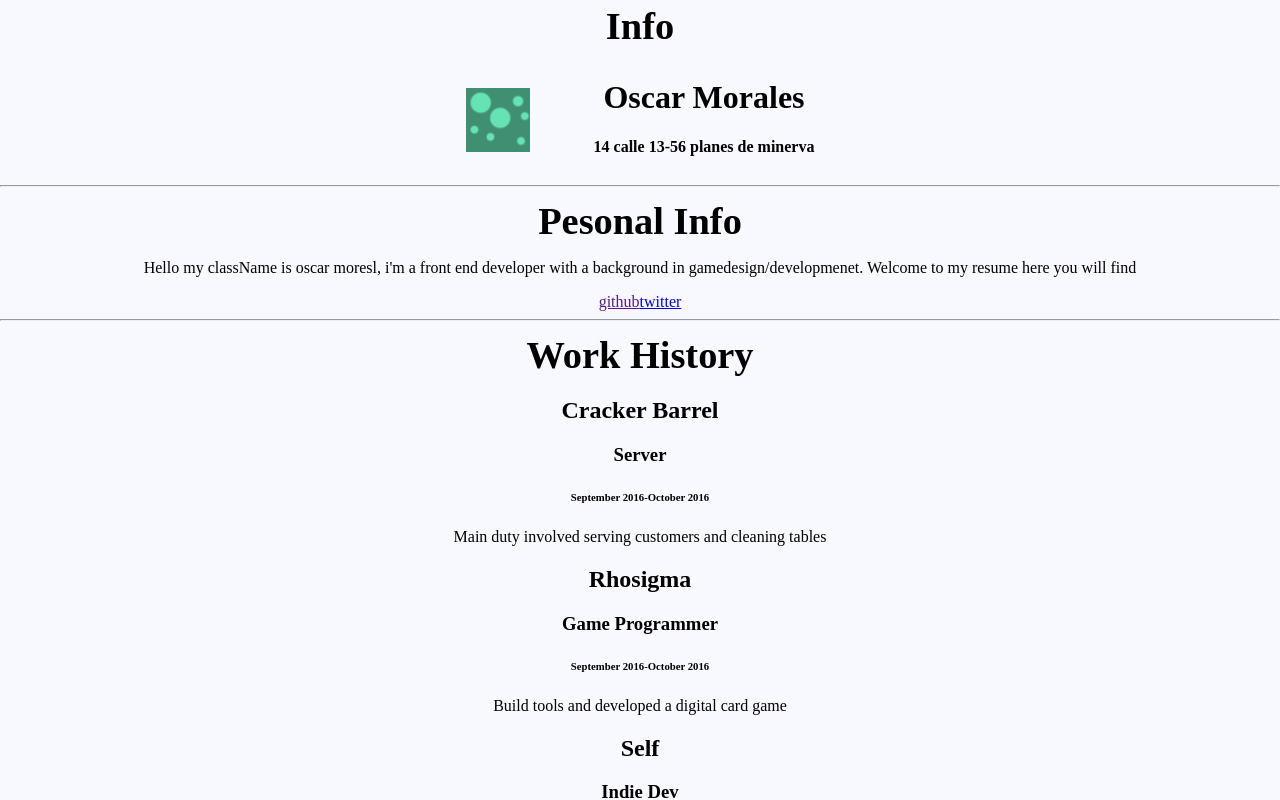
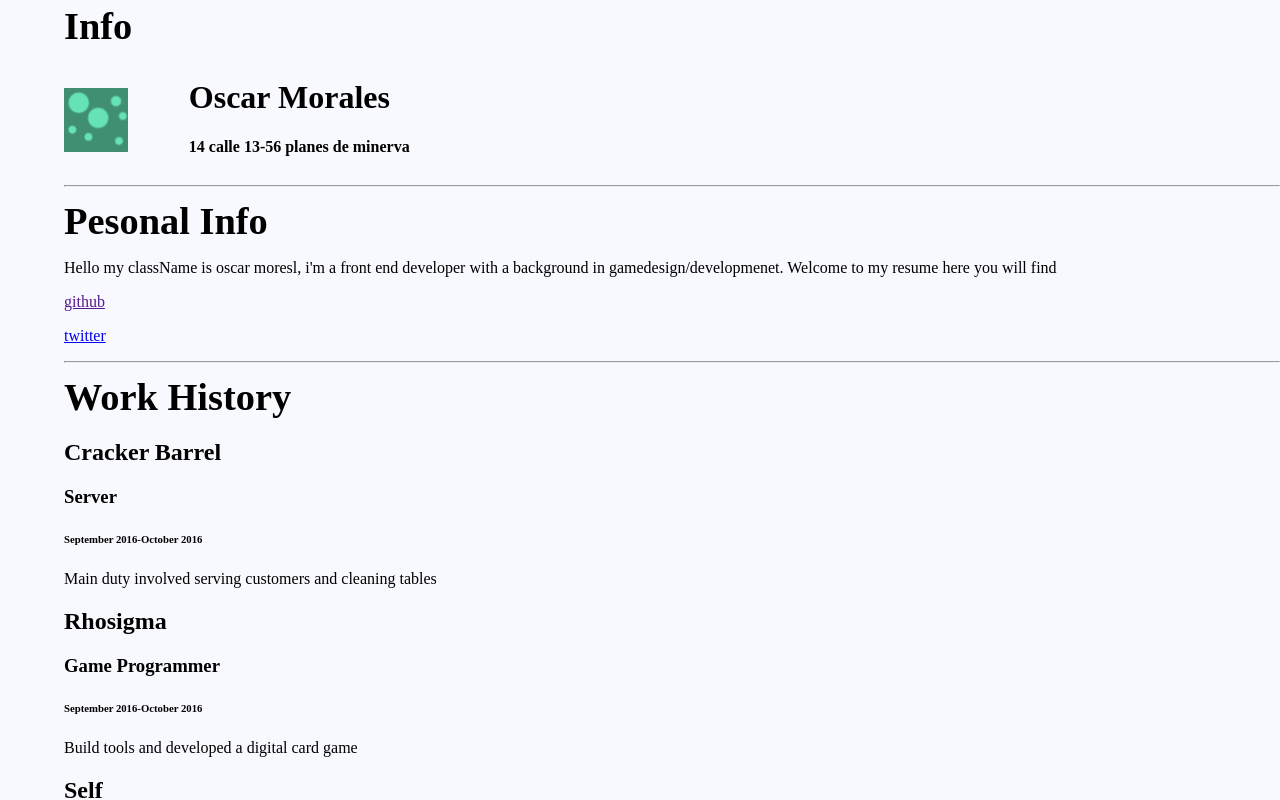
Before and after one commit to Vidsneezes/InteractiveResume, a React (Create React App) app: page / in a window 1280 px wide. Shown: the top 800 px of the page. Built offline with nearby package versions, Linux system fonts and the light colour scheme; a web font is replaced by a local one.

Commit message:
update page css and personal info jsx

```diff
--- a/src/components/page/Page.css
+++ b/src/components/page/Page.css
@@ -1,8 +1,9 @@
 .page {
     width: auto;
     margin: 0px 0px 12px;
-    text-align: center;
+    text-align: left;
     font-family: 'Asar', serif;
+    padding-left: 5%;
 }
 
 .page-intro {
--- a/src/components/personalinfo/PersonalInfo.jsx
+++ b/src/components/personalinfo/PersonalInfo.jsx
@@ -1,4 +1,5 @@
 import React, { Component } from 'react';
+import "./PersonalInfo.css"
 
 class PersonalInfo extends Component {
   render() {
@@ -10,7 +11,7 @@ class PersonalInfo extends Component {
       }
       var counter = 0;
       for(var keys in personalinfo.socialmedia){
-        socialMedia.push(<a key={counter} href={personalinfo.socialmedia[keys]}>{keys}</a>);
+        socialMedia.push(<span><a key={counter} href={personalinfo.socialmedia[keys]}>{keys}</a><p></p></span>);
         counter++;
       }
     }
@@ -19,7 +20,7 @@ class PersonalInfo extends Component {
         <div className="personalinfo-intro"><p>Hello my className is oscar moresl, i'm a front end developer with a background
           in gamedesign/developmenet. Welcome to my resume here you will find</p>
         </div>
-        <div>
+        <div className="personalinfo-links">
           {socialMedia}
         </div>
       </div>
```
